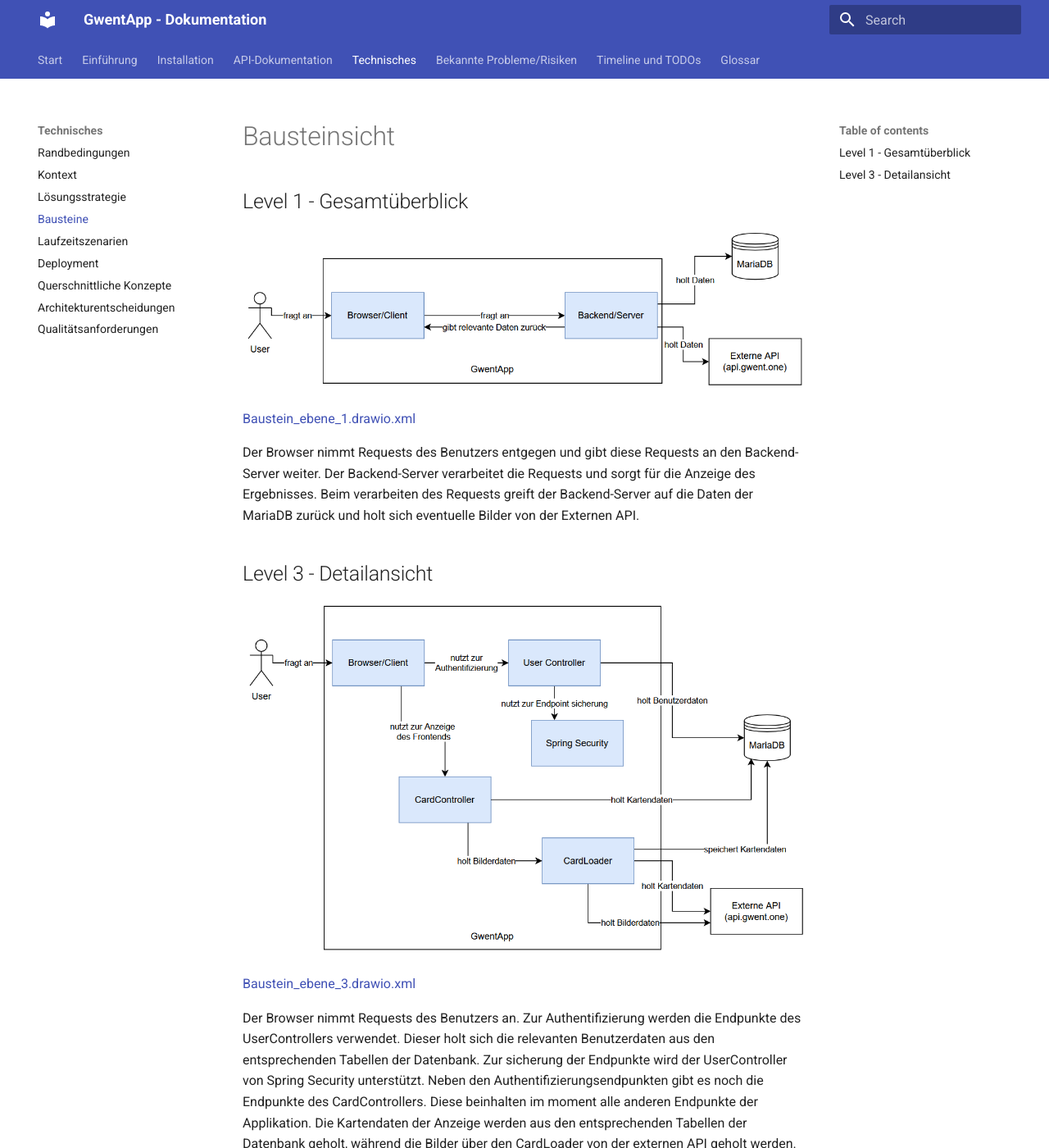
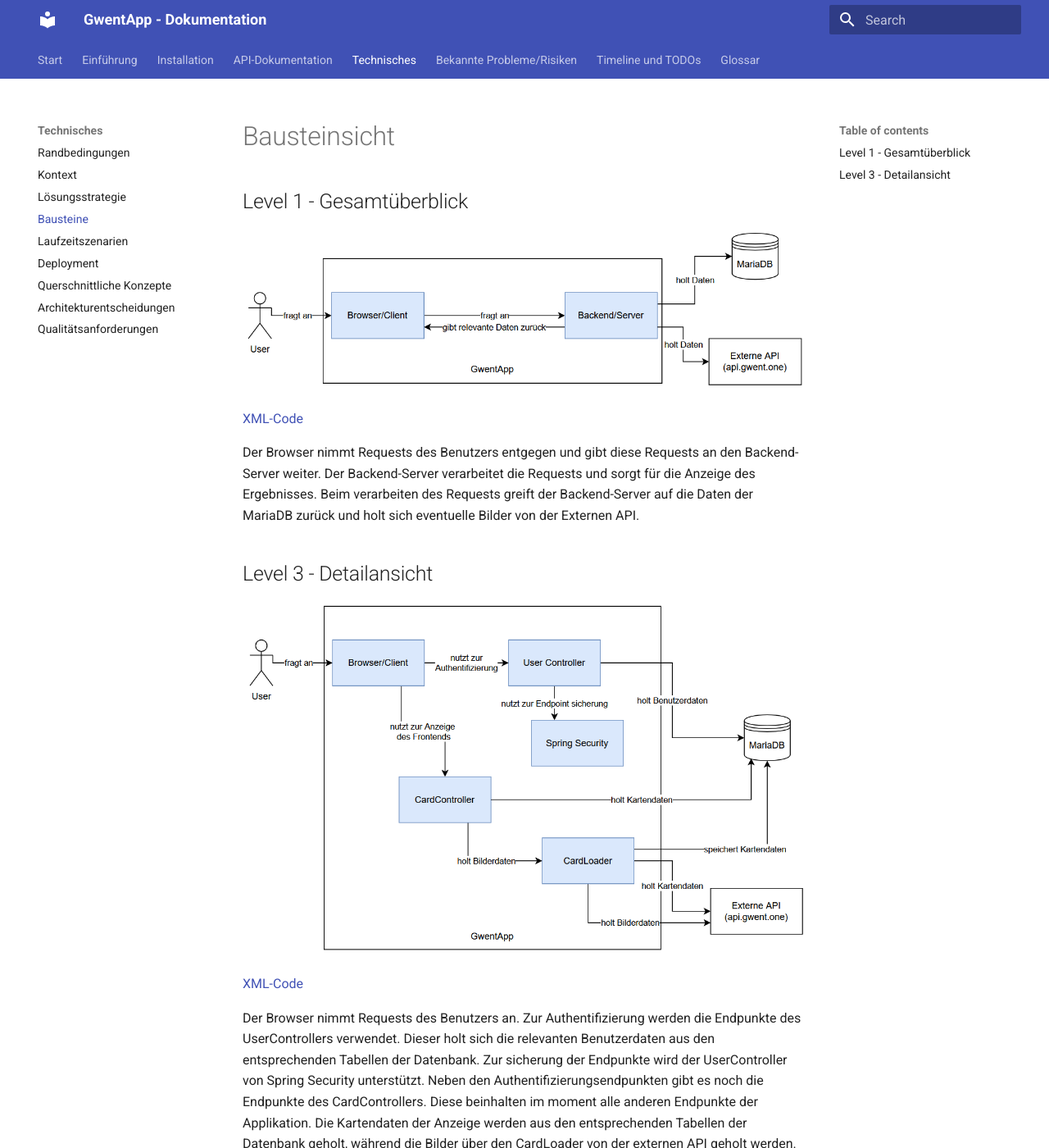
Before and after one commit to Anna24698/SQS_SoSe25, an MkDocs documentation site: the page built from docs/pages/baustein.md, in a window 1280 px wide and 1400 px high. Shown: the whole window at 82% size. Built offline with MkDocs 1.6.1 and Material for MkDocs 9.7.7, drawn with Linux system fonts in a browser that asks for light colours.

Commit message:
Kleine Doku anpassungen

```diff
--- a/docs/pages/baustein.md
+++ b/docs/pages/baustein.md
@@ -5,7 +5,7 @@
 
 ![Baustein_ebene_1.png](bilder%2FBaustein_ebene_1.png)
 
-[Baustein_ebene_1.drawio.xml](..%2FXML-Code%2FBaustein_ebene_1.drawio.xml)
+[XML-Code](XML-Code%2FBaustein_ebene_1.drawio.xml)
 
 Der Browser nimmt Requests des Benutzers entgegen und gibt diese Requests an den
 Backend-Server weiter. Der Backend-Server verarbeitet die Requests und sorgt für die
@@ -17,7 +17,7 @@ API.
 
 ![Baustein_ebene_3.png](bilder%2FBaustein_ebene_3.png)
 
-[Baustein_ebene_3.drawio.xml](..%2FXML-Code%2FBaustein_ebene_3.drawio.xml)
+[XML-Code](XML-Code%2FBaustein_ebene_3.drawio.xml)
 
 Der Browser nimmt Requests des Benutzers an. Zur Authentifizierung werden die Endpunkte des
 UserControllers verwendet. Dieser holt sich die relevanten Benutzerdaten aus den entsprechenden
```
Also changed, not shown: docs/pages/kontext.md (+1 -1 lines), docs/pages/XML-Code/Baustein_ebene_1.drawio.xml (renamed from docs/XML-Code/Baustein_ebene_1.drawio.xml), docs/pages/XML-Code/Baustein_ebene_3.drawio.xml (renamed from docs/XML-Code/Baustein_ebene_3.drawio.xml), docs/pages/XML-Code/Kontextdiagramm.drawio.xml (renamed from docs/XML-Code/Kontextdiagramm.drawio.xml).
